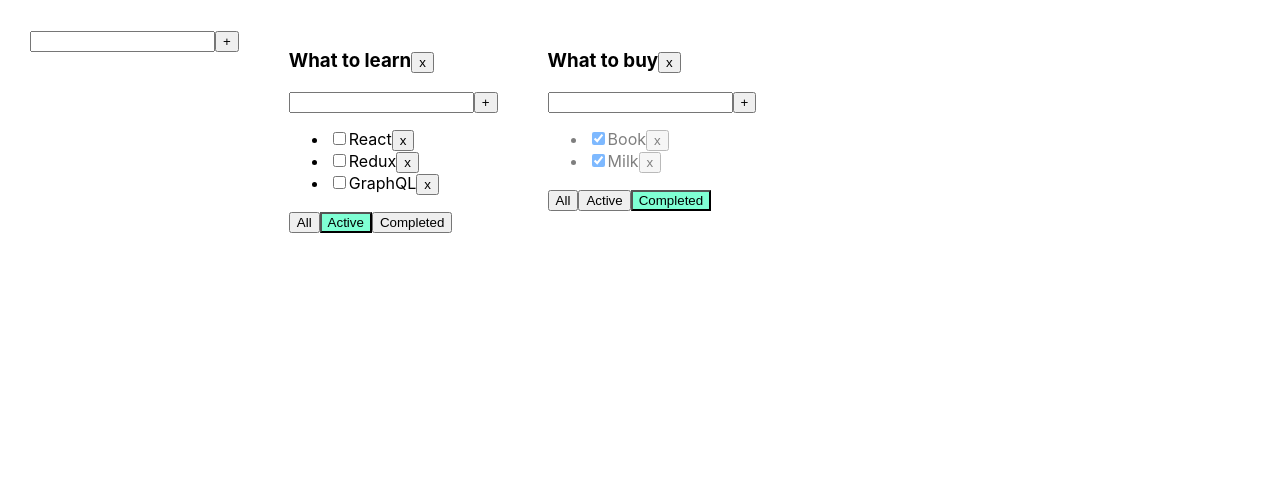
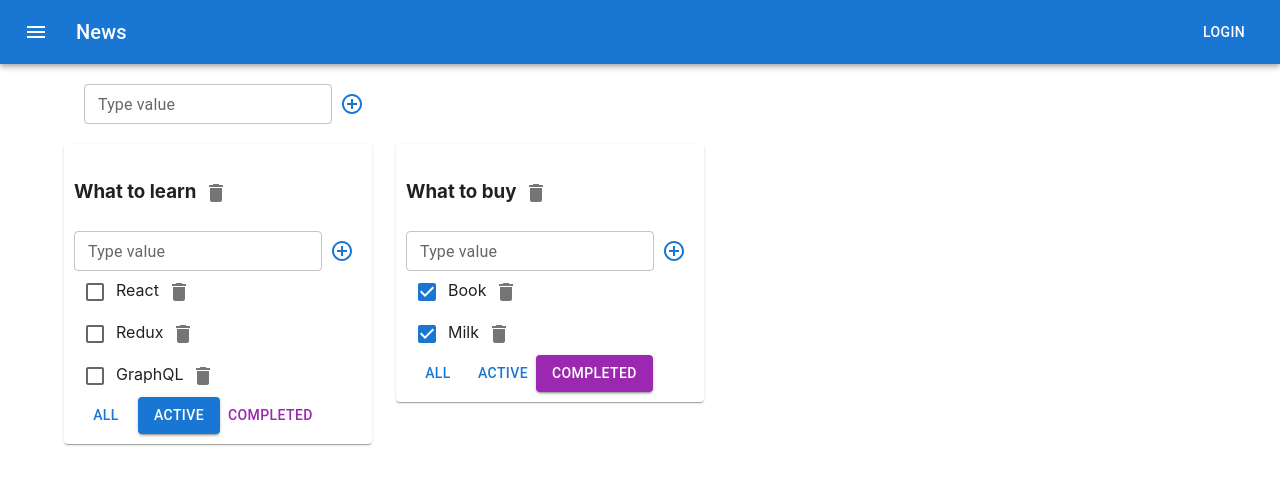
Before and after one commit to vitalyabedik/task-manager, a React (Create React App) app: page / in a window 1280 px wide. Shown: the top 484 px of the page. Built offline with nearby package versions, Linux system fonts and the light colour scheme.

Commit message:
feat: finish 07-lesson

```diff
--- a/package.json
+++ b/package.json
@@ -3,6 +3,10 @@
   "version": "0.1.0",
   "private": true,
   "dependencies": {
+    "@emotion/react": "^11.11.0",
+    "@emotion/styled": "^11.11.0",
+    "@mui/icons-material": "^5.11.16",
+    "@mui/material": "^5.13.0",
     "@testing-library/jest-dom": "^5.14.1",
     "@testing-library/react": "^13.0.0",
     "@testing-library/user-event": "^13.2.1",
--- a/src/App.css
+++ b/src/App.css
@@ -1,8 +1,8 @@
-.App {
-  padding: 30px;
-  display: flex;
-}
+/*.App {*/
+/*  padding: 30px;*/
+/*  display: flex;*/
+/*}*/
 
-.App > div {
-  margin-right: 50px;
-}
+/*.App > div {*/
+/*  margin-right: 50px;*/
+/*}*/
--- a/src/App.tsx
+++ b/src/App.tsx
@@ -5,6 +5,15 @@ import './App.css';
 import {TaskType, Todolist} from './components/Todolist';
 import {v1} from 'uuid';
 import {AddItemForm} from './components/AddItemForm';
+import AppBar from '@mui/material/AppBar';
+import Toolbar from '@mui/material/Toolbar';
+import Typography from '@mui/material/Typography';
+import Button from '@mui/material/Button';
+import IconButton from '@mui/material/IconButton';
+import Menu from '@mui/icons-material/Menu';
+import Container from '@mui/material/Container';
+import Grid from '@mui/material/Grid';
+import Paper from '@mui/material/Paper';
 
 export type TodolistType = {
     id: string
@@ -13,7 +22,7 @@ export type TodolistType = {
 }
 
 type TasksStateType = {
-    [key: string] : TaskType[]
+    [key: string]: TaskType[]
 }
 
 export type FilterType = 'all' | 'active' | 'completed'
@@ -119,7 +128,29 @@ const App = () => {
 
     return (
         <div className="App">
-            <AddItemForm  addTask={addTodolist}/>
+            <AppBar position="static">
+                <Toolbar>
+                    <IconButton
+                        size="large"
+                        edge="start"
+                        color="inherit"
+                        aria-label="menu"
+                        sx={{mr: 2}}
+                    >
+                        <Menu/>
+                    </IconButton>
+                    <Typography variant="h6" component="div" sx={{flexGrow: 1}}>
+                        News
+                    </Typography>
+                    <Button color="inherit">Login</Button>
+                </Toolbar>
+            </AppBar>
+
+            <Container fixed>
+                <Grid container style={{padding: '20px'}}>
+                    <AddItemForm addTask={addTodolist}/>
+                </Grid>
+                <Grid container spacing={3}>
                     {
                         todolists.map(todolist => {
 
@@ -133,6 +164,8 @@ const App = () => {
                             }
 
                             return (
+                                <Grid item>
+                                    <Paper style={{padding: '10px'}}>
                                         <Todolist key={todolist.id}
                                                   id={todolist.id}
                                                   title={todolist.title}
@@ -146,9 +179,12 @@ const App = () => {
                                                   changeTaskTitle={changeTaskTitle}
                                                   filter={todolist.filter}
                                         />
+                                    </Paper>
+                                </Grid>
                             )
                         })
-            }
+                    }</Grid>
+            </Container>
         </div>
     );
 }
--- a/src/components/AddItemForm.tsx
+++ b/src/components/AddItemForm.tsx
@@ -1,5 +1,8 @@
 import React, {ChangeEvent, KeyboardEvent, useState} from 'react';
-import styles from './Todolist.module.css';
+
+import TextField from '@mui/material/TextField';
+import IconButton from '@mui/material/IconButton';
+import ControlPoint from '@mui/icons-material/ControlPoint';
 
 type AddItemFormPropsType = {
     addTask: (title: string) => void
@@ -25,14 +28,21 @@ export const AddItemForm = (props: AddItemFormPropsType) => {
         }
     }
 
-    const inputClasses = error ? styles.error : ''
-    const errorMessageClasses = error ? styles.errorMessage : ''
-
     return (
         <div>
-            <input className={inputClasses} value={title} onChange={onChangeHandler} onKeyDown={onKeyDownHandler}/>
-            <button onClick={addTaskHandler}>+</button>
-            {error && <div className={errorMessageClasses}>{error}</div>}
+            <TextField variant={'outlined'}
+                       size={'small'}
+                       label={'Type value'}
+                       value={title}
+                       onChange={onChangeHandler}
+                       onKeyDown={onKeyDownHandler}
+                       error={!!error}
+                       helperText={error}
+            />
+            <IconButton onClick={addTaskHandler} color={'primary'} >
+                <ControlPoint/>
+            </IconButton>
+            {/*<Button onClick={addTaskHandler} variant={'contained'}>+</Button>*/}
         </div>
     )
 }
--- a/src/components/EditableSpan.tsx
+++ b/src/components/EditableSpan.tsx
@@ -1,4 +1,5 @@
 import React, {ChangeEvent, useState} from 'react';
+import TextField from '@mui/material/TextField';
 
 type EditableSpanPropsType = {
     title: string
@@ -23,7 +24,7 @@ export const EditableSpan = (props: EditableSpanPropsType) => {
     }
 
     return editMode
-        ? <input onChange={onChangeHandler} value={title} onBlur={activateViewMode} autoFocus/>
+        ? <TextField size={'small'} onChange={onChangeHandler} value={title} onBlur={activateViewMode} autoFocus/>
         : <span onDoubleClick={activateEditMode}>{props.title}</span>
 
 }
--- a/src/components/Todolist.module.css
+++ b/src/components/Todolist.module.css
@@ -1,15 +1,15 @@
-.error {
-    border: red 1px solid;
-}
+/*.error {*/
+/*    border: red 1px solid;*/
+/*}*/
 
-.errorMessage {
-    color: red;
-}
+/*.errorMessage {*/
+/*    color: red;*/
+/*}*/
 
-.activeFilter {
-    background-color: aquamarine;
-}
+/*.activeFilter {*/
+/*    background-color: aquamarine;*/
+/*}*/
 
-.isDone {
-    opacity: 0.5;
-}
+/*.isDone {*/
+/*    opacity: 0.5;*/
+/*}*/
--- a/src/components/Todolist.tsx
+++ b/src/components/Todolist.tsx
@@ -5,6 +5,10 @@ import styles from './Todolist.module.css'
 import {FilterType} from '../App';
 import {AddItemForm} from './AddItemForm';
 import {EditableSpan} from './EditableSpan';
+import IconButton from '@mui/material/IconButton';
+import Delete from '@mui/icons-material/Delete';
+import Button from '@mui/material/Button';
+import Checkbox from '@mui/material/Checkbox';
 
 export type TaskType = {
     id: string
@@ -70,10 +74,12 @@ export const Todolist = (props: PropsType) => {
 
             <h3>
                 <EditableSpan title={props.title} onChange={changeTodolistTitleHandler}/>
-                <button onClick={removeTodolistHandler}>x</button>
+                <IconButton onClick={removeTodolistHandler}>
+                    <Delete />
+                </IconButton>
             </h3>
            <AddItemForm addTask={addTask}/>
-            <ul>
+            <div>
                 {
                     props.tasks.map(task => {
                         // удаление внутри map
@@ -93,22 +99,23 @@ export const Todolist = (props: PropsType) => {
                         const taskStatusClasses = task.isDone ? styles.isDone : ''
 
                         return (
-                            <li key={task.id} className={taskStatusClasses}>
-                                <input onChange={onChangeCheckboxHandler}
-                                       type="checkbox"
+                            <div key={task.id} className={taskStatusClasses}>
+                                <Checkbox onChange={onChangeCheckboxHandler}
                                        checked={task.isDone}
                                 />
                                 <EditableSpan onChange={onChangeTitleHandler} title={task.title}/>
-                                <button onClick={removeTaskHandler}>x</button>
-                            </li>
+                                <IconButton onClick={removeTaskHandler}>
+                                    <Delete />
+                                </IconButton>
+                            </div>
                         )
                     })
                 }
-            </ul>
+            </div>
             <div>
-                <button className={onAllFilterBtnClasses} onClick={onClickAllHandler}>All</button>
-                <button className={onActiveFilterBtnClasses} onClick={onClickActiveHandler}>Active</button>
-                <button className={onCompletedFilterBtnClasses} onClick={onClickCompletedHandler}>Completed</button>
+                <Button variant={props.filter === 'all' ? 'contained' : 'text'} className={onAllFilterBtnClasses} onClick={onClickAllHandler}>All</Button>
+                <Button variant={props.filter === 'active' ? 'contained' : 'text'} color={'primary'} className={onActiveFilterBtnClasses} onClick={onClickActiveHandler}>Active</Button>
+                <Button variant={props.filter === 'completed' ? 'contained' : 'text'} color={'secondary'} className={onCompletedFilterBtnClasses} onClick={onClickCompletedHandler}>Completed</Button>
             </div>
         </div>
     )
```
Also changed, not shown: 1 other file (tests, documents, lock files or other folders). Lines whose indentation alone changed are shown as unchanged.
